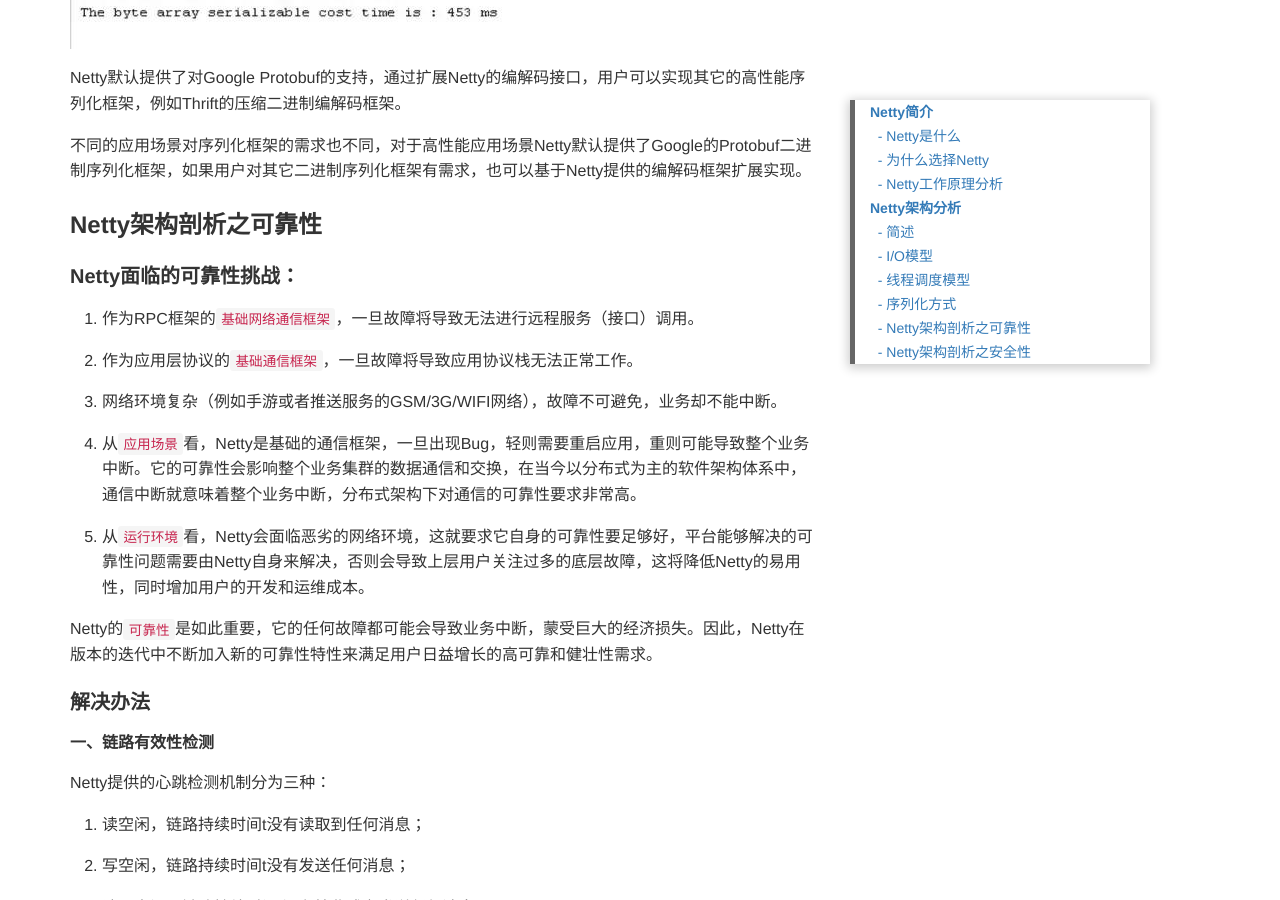
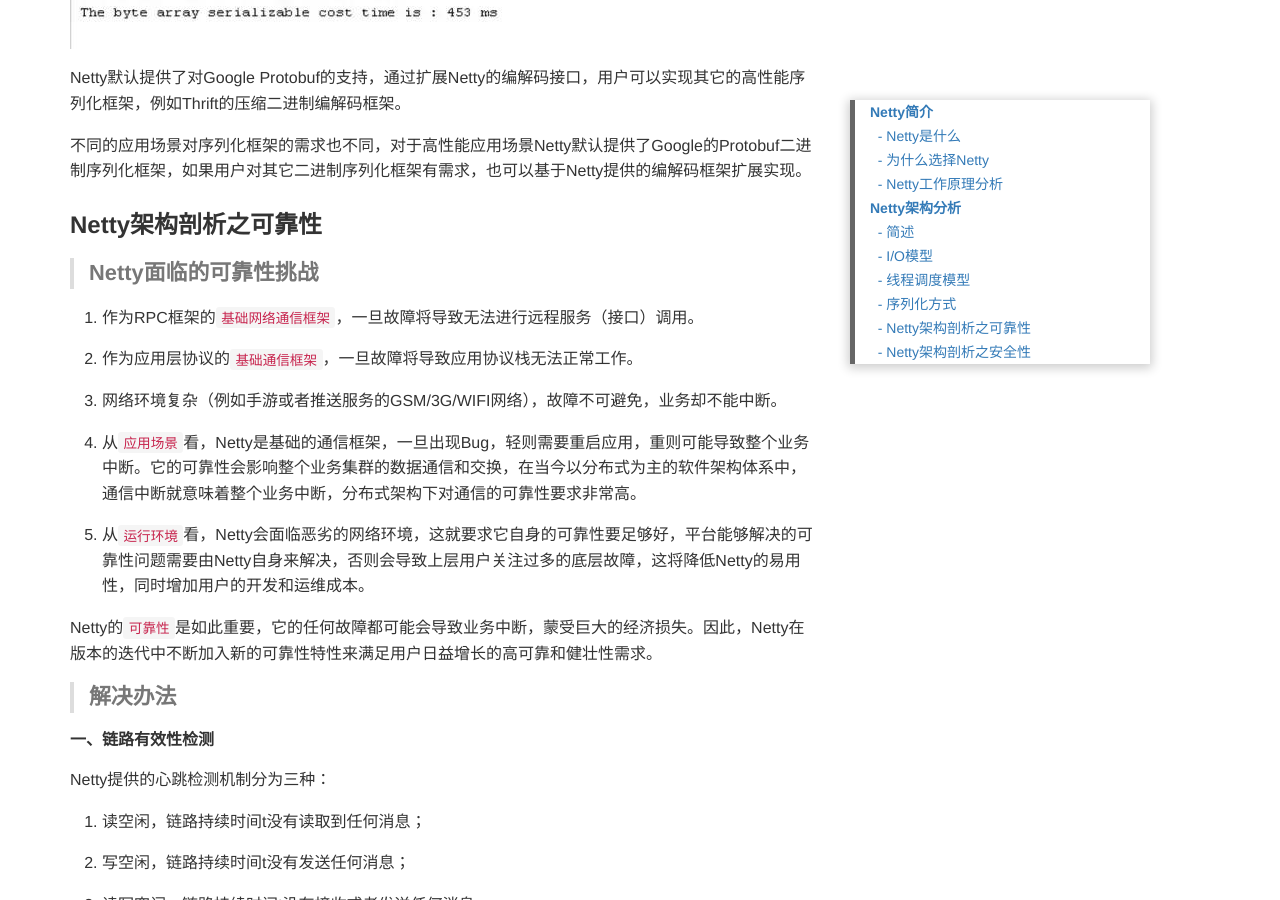
Before and after one commit to kookx/kookx.github.io, a Jekyll site: the page built from _posts/2019-01-07-Netty高性能实战.md, in a window 1280 px wide and 900 px high, scrolled down 6462 px. Built offline with Jekyll 4.4.1, drawn with Linux system fonts in a browser that asks for light colours.

```diff
--- a/_posts/2019-01-07-Netty高性能实战.md
+++ b/_posts/2019-01-07-Netty高性能实战.md
@@ -160,7 +160,7 @@ Netty默认提供了对Google Protobuf的支持，通过扩展Netty的编解码
 
 ### Netty架构剖析之可靠性
 
-#### Netty面临的可靠性挑战：
+> #### Netty面临的可靠性挑战
 
 1. 作为RPC框架的`基础网络通信框架`，一旦故障将导致无法进行远程服务（接口）调用。
 
@@ -174,7 +174,7 @@ Netty默认提供了对Google Protobuf的支持，通过扩展Netty的编解码
 
 Netty的`可靠性`是如此重要，它的任何故障都可能会导致业务中断，蒙受巨大的经济损失。因此，Netty在版本的迭代中不断加入新的可靠性特性来满足用户日益增长的高可靠和健壮性需求。
 
-#### 解决办法
+> #### 解决办法
 
 ##### 一、链路有效性检测
 
```
